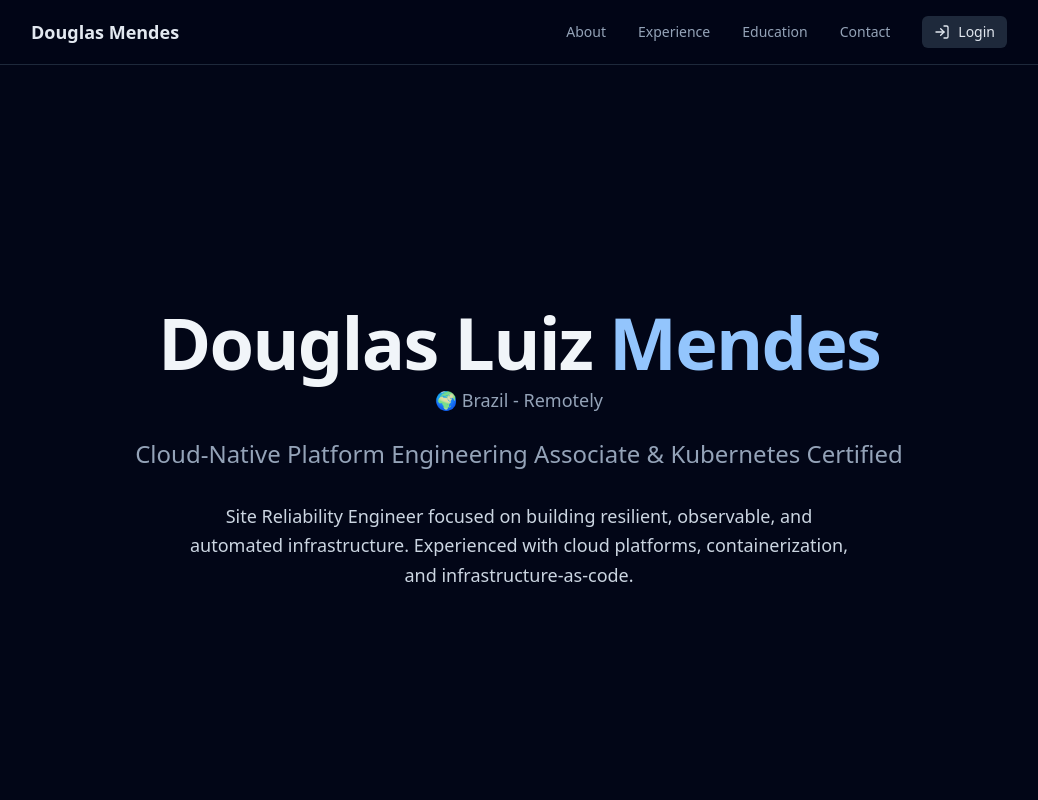
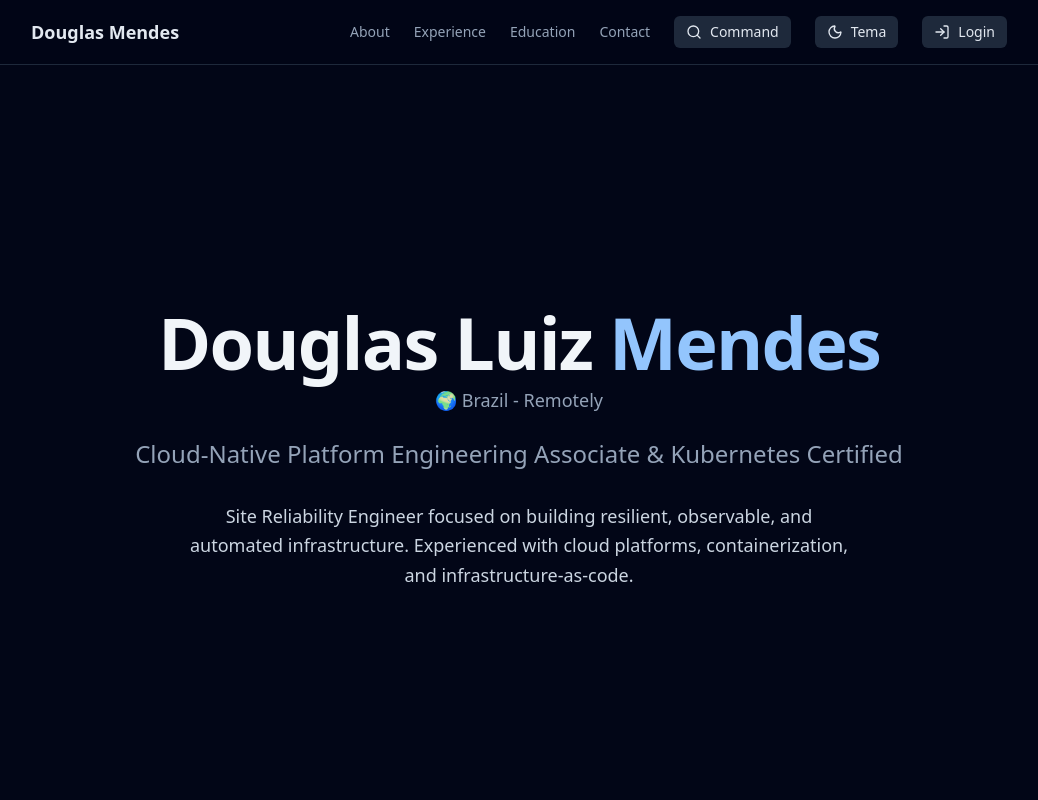
Before and after one commit to dluizmendes/portal, a Next.js app: page / in a window 1280 px wide. Shown: the top 800 px of the page, without its empty margins (121-1159 px from the left). Built offline with nearby package versions, Linux system fonts and the light colour scheme; no server answers.

Commit message:
feat: add theme toggle and command palette

```diff
--- /dev/null
+++ b/app/components/CommandPaletteProvider.tsx
@@ -0,0 +1,113 @@
+'use client'
+
+import { createContext, useContext, useEffect, useMemo, useState } from 'react'
+import { createPortal } from 'react-dom'
+import { Search, X } from 'lucide-react'
+import { useRouter } from 'next/navigation'
+
+const commands = [
+  { label: 'Home', action: '/' },
+  { label: 'About', action: '#about' },
+  { label: 'Experience', action: '#experience' },
+  { label: 'Education', action: '#education' },
+  { label: 'Contact', action: '#contact' },
+  { label: 'Dashboard', action: '/dash' },
+  { label: 'Interview Notes', action: '/interview-notes' },
+]
+
+type CommandPaletteContextValue = {
+  open: boolean
+  setOpen: (open: boolean) => void
+}
+
+const CommandPaletteContext = createContext<CommandPaletteContextValue | undefined>(undefined)
+
+export function CommandPaletteProvider({ children }: { children: React.ReactNode }) {
+  const [open, setOpen] = useState(false)
+  const [query, setQuery] = useState('')
+  const router = useRouter()
+
+  useEffect(() => {
+    const onKey = (e: KeyboardEvent) => {
+      if ((e.metaKey || e.ctrlKey) && e.key.toLowerCase() === 'k') {
+        e.preventDefault()
+        setOpen((prev) => !prev)
+      }
+      if (e.key === 'Escape') setOpen(false)
+    }
+    window.addEventListener('keydown', onKey)
+    return () => window.removeEventListener('keydown', onKey)
+  }, [])
+
+  const filtered = useMemo(() => {
+    if (!query) return commands
+    return commands.filter((cmd) => cmd.label.toLowerCase().includes(query.toLowerCase()))
+  }, [query])
+
+  const go = (action: string) => {
+    setOpen(false)
+    if (action.startsWith('#')) {
+      document.querySelector(action)?.scrollIntoView({ behavior: 'smooth' })
+    } else {
+      router.push(action)
+    }
+  }
+
+  const palette = open
+    ? createPortal(
+        <div className="fixed inset-0 z-[200] flex items-start justify-center pt-24 px-4">
+          <div className="absolute inset-0 bg-black/50" onClick={() => setOpen(false)} />
+          <div className="relative w-full max-w-lg bg-slate-900 text-slate-100 border border-slate-800 rounded-2xl shadow-2xl overflow-hidden">
+            <div className="flex items-center gap-3 px-4 py-3 border-b border-slate-800">
+              <Search className="w-4 h-4 text-slate-500" />
+              <input
+                autoFocus
+                value={query}
+                onChange={(e) => setQuery(e.target.value)}
+                placeholder="Buscar ou ir para..."
+                className="w-full bg-transparent outline-none text-sm placeholder:text-slate-500"
+              />
+              <button onClick={() => setOpen(false)} className="text-slate-500 hover:text-slate-200">
+                <X className="w-4 h-4" />
+              </button>
+            </div>
+            <div className="max-h-64 overflow-y-auto">
+              {filtered.map((cmd) => (
+                <button
+                  key={cmd.label}
+                  onClick={() => go(cmd.action)}
+                  className="w-full text-left px-4 py-3 hover:bg-slate-800 text-sm flex justify-between items-center"
+                >
+                  <span>{cmd.label}</span>
+                  <span className="text-[11px] text-slate-500">{cmd.action}</span>
+                </button>
+              ))}
+              {filtered.length === 0 && (
+                <div className="px-4 py-3 text-sm text-slate-500">Nada encontrado</div>
+              )}
+            </div>
+            <div className="px-4 py-3 border-t border-slate-800 text-[11px] text-slate-500 flex items-center gap-2">
+              <kbd className="px-1.5 py-0.5 rounded bg-slate-800 border border-slate-700 text-slate-300">⌘</kbd>
+              <span>+</span>
+              <kbd className="px-1.5 py-0.5 rounded bg-slate-800 border border-slate-700 text-slate-300">K</kbd>
+              <span className="ml-auto text-slate-600">Esc para fechar</span>
+            </div>
+          </div>
+        </div>,
+        document.body
+      )
+    : null
+
+  return (
+    <CommandPaletteContext.Provider value={{ open, setOpen }}>
+      {children}
+      {palette}
+    </CommandPaletteContext.Provider>
+  )
+}
+
+export function useCommandPalette() {
+  const ctx = useContext(CommandPaletteContext)
+  if (!ctx) throw new Error('useCommandPalette must be used within CommandPaletteProvider')
+  return ctx
+}
--- a/app/components/Header.tsx
+++ b/app/components/Header.tsx
@@ -1,10 +1,14 @@
 "use client"
 import Link from 'next/link'
 import { useSession, signIn, signOut } from 'next-auth/react'
-import { LogIn, LogOut } from 'lucide-react'
+import { LogIn, LogOut, Sun, Moon, Search } from 'lucide-react'
+import { useTheme } from './ThemeProvider'
+import { useCommandPalette } from './CommandPaletteProvider'
 
 export default function Header() {
   const { data: session } = useSession()
+  const { theme, toggleTheme } = useTheme()
+  const { setOpen: openPalette } = useCommandPalette()
 
   const navItems = [
     { label: 'About', href: '#about' },
@@ -17,12 +21,20 @@ export default function Header() {
     <header className="fixed top-0 left-0 right-0 bg-slate-950/90 backdrop-blur border-b border-slate-800 z-50">
       <div className="max-w-5xl mx-auto px-6 py-4 flex items-center justify-between">
         <Link href="/" className="text-lg font-semibold text-slate-200">Douglas Mendes</Link>
-        <nav className="flex gap-4 md:gap-8 text-xs md:text-sm flex-wrap items-center">
+        <nav className="flex gap-3 md:gap-6 text-xs md:text-sm flex-wrap items-center">
           {navItems.map((item) => (
             <a key={item.href} href={item.href} className="text-slate-400 hover:text-slate-200 transition">
               {item.label}
             </a>
           ))}
+          <button
+            onClick={() => openPalette(true)}
+            className="hidden sm:flex items-center gap-2 px-3 py-1.5 bg-slate-800 hover:bg-slate-700 rounded-md transition text-slate-200"
+            title="Command Palette (Cmd/Ctrl + K)"
+          >
+            <Search className="w-4 h-4" />
+            <span className="hidden md:inline">Command</span>
+          </button>
           {session && (
             <>
               <Link href="/dash" className="text-emerald-400 hover:text-emerald-300 transition font-medium">
@@ -33,6 +45,14 @@ export default function Header() {
               </Link>
             </>
           )}
+          <button
+            onClick={toggleTheme}
+            className="flex items-center gap-2 px-3 py-1.5 bg-slate-800 hover:bg-slate-700 rounded-md transition text-slate-200"
+            title="Alternar tema"
+          >
+            {theme === 'dark' ? <Sun className="w-4 h-4" /> : <Moon className="w-4 h-4" />}
+            <span className="hidden md:inline">Tema</span>
+          </button>
           {session ? (
             <button
               onClick={() => signOut()}
--- /dev/null
+++ b/app/components/ThemeProvider.tsx
@@ -0,0 +1,45 @@
+'use client'
+
+import { createContext, useContext, useEffect, useState, ReactNode } from 'react'
+
+const STORAGE_KEY = 'theme-preference'
+
+type Theme = 'light' | 'dark'
+
+type ThemeContextValue = {
+  theme: Theme
+  toggleTheme: () => void
+}
+
+const ThemeContext = createContext<ThemeContextValue | undefined>(undefined)
+
+export function ThemeProvider({ children }: { children: ReactNode }) {
+  const [theme, setTheme] = useState<Theme>('dark')
+
+  useEffect(() => {
+    const stored = (typeof window !== 'undefined' && localStorage.getItem(STORAGE_KEY)) as Theme | null
+    const prefersDark = window.matchMedia?.('(prefers-color-scheme: dark)').matches
+    const initial = stored ?? (prefersDark ? 'dark' : 'light')
+    setTheme(initial)
+    document.documentElement.classList.toggle('dark', initial === 'dark')
+  }, [])
+
+  useEffect(() => {
+    document.documentElement.classList.toggle('dark', theme === 'dark')
+    localStorage.setItem(STORAGE_KEY, theme)
+  }, [theme])
+
+  const toggleTheme = () => setTheme((prev) => (prev === 'dark' ? 'light' : 'dark'))
+
+  return (
+    <ThemeContext.Provider value={{ theme, toggleTheme }}>
+      {children}
+    </ThemeContext.Provider>
+  )
+}
+
+export function useTheme() {
+  const ctx = useContext(ThemeContext)
+  if (!ctx) throw new Error('useTheme must be used within ThemeProvider')
+  return ctx
+}
--- a/app/globals.css
+++ b/app/globals.css
@@ -4,12 +4,23 @@
 
 html {
   scroll-behavior: smooth;
+}
+
+:root {
+  color-scheme: light;
+  background-color: #f8fafc;
+  color: #0f172a;
+}
+
+.dark {
   color-scheme: dark;
+  background-color: #0f172a;
+  color: #e2e8f0;
 }
 
 body {
-  background-color: #0f172a;
-  color: #e2e8f0;
+  background-color: inherit;
+  color: inherit;
 }
 
 a {
--- a/app/layout.tsx
+++ b/app/layout.tsx
@@ -1,6 +1,6 @@
 import type { Metadata } from 'next'
 import './globals.css'
-import AuthProvider from './components/AuthProvider'
+import Providers from './providers'
 
 export const metadata: Metadata = {
   title: 'Douglas Mendes - SRE',
@@ -18,9 +18,9 @@ export default function RootLayout({
   return (
     <html lang="en">
       <body className="bg-slate-950 text-slate-100">
-        <AuthProvider>
+        <Providers>
           {children}
-        </AuthProvider>
+        </Providers>
       </body>
     </html>
   )
--- /dev/null
+++ b/app/providers.tsx
@@ -0,0 +1,17 @@
+'use client'
+
+import AuthProvider from './components/AuthProvider'
+import { ThemeProvider } from './components/ThemeProvider'
+import { CommandPaletteProvider } from './components/CommandPaletteProvider'
+
+export default function Providers({ children }: { children: React.ReactNode }) {
+  return (
+    <ThemeProvider>
+      <AuthProvider>
+        <CommandPaletteProvider>
+          {children}
+        </CommandPaletteProvider>
+      </AuthProvider>
+    </ThemeProvider>
+  )
+}
--- a/tailwind.config.ts
+++ b/tailwind.config.ts
@@ -1,5 +1,6 @@
 /** @type {import('tailwindcss').Config} */
 module.exports = {
+  darkMode: 'class',
   content: [
     './app/**/*.{js,ts,jsx,tsx,mdx}',
     './components/**/*.{js,ts,jsx,tsx,mdx}',
```
